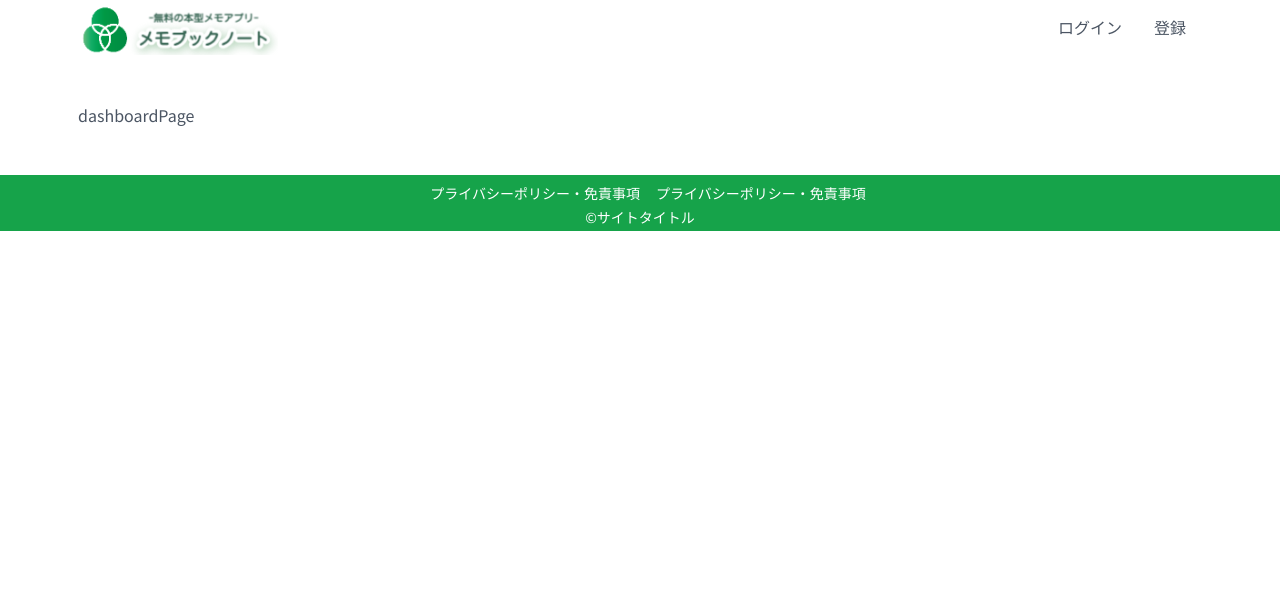
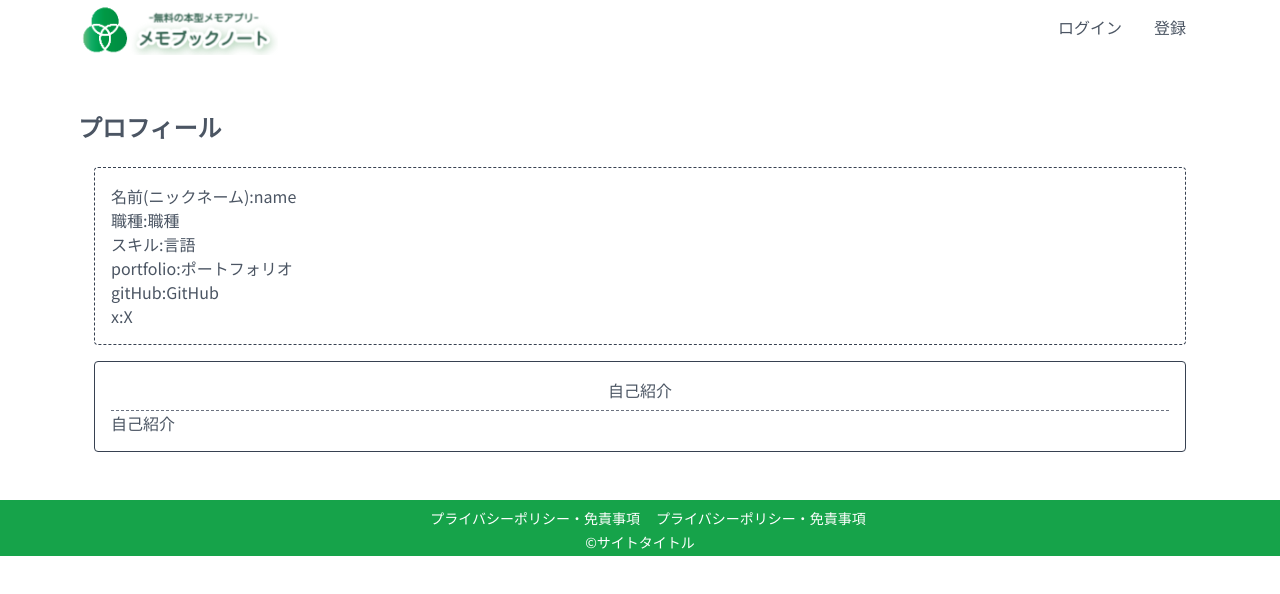
Before and after one commit to haru0354/web-app-introduction, a Next.js app: page /dashboard in a window 1280 px wide. Shown: the top 594 px of the page. Built offline with nearby package versions, Linux system fonts and the light colour scheme.

Commit message:
プロフィールコンポーネントの作成

```diff
--- a/app/(dashboard)/dashboard/page.tsx
+++ b/app/(dashboard)/dashboard/page.tsx
@@ -1,9 +1,17 @@
-import React from 'react'
+import Profile from "@/app/components/Profile";
+import { user } from "@/seeds/user";
+import React from "react";
 
 const page = () => {
   return (
-    <div>dashboardPage</div>
-  )
-}
+    <>
+      <h1 className="h1">プロフィール</h1>
+      <Profile
+        userName={user.name}
+        profile={user.profile}
+      />
+    </>
+  );
+};
 
-export default page
+export default page;
--- /dev/null
+++ b/app/components/Profile.tsx
@@ -0,0 +1,38 @@
+type ProfileProps = {
+  userName: string;
+  profile: Profile;
+};
+
+type Profile = {
+  selfIntroduction: string;
+  occupation: string;
+  skill: string;
+  portfolio: string;
+  gitHub: string;
+  x: string;
+};
+
+const Profile: React.FC<ProfileProps> = ({ userName, profile }) => {
+  return (
+    <>
+      <ul className="m-4 p-4 border border-gray-700 border-dashed rounded">
+        <li>名前(ニックネーム):{userName}</li>
+        {profile.occupation && <li>職種:{profile.occupation}</li>}
+        {profile.skill && <li>スキル:{profile.skill}</li>}
+        {profile.portfolio && <li>portfolio:{profile.portfolio}</li>}
+        {profile.gitHub && <li>gitHub:{profile.gitHub}</li>}
+        {profile.x && <li>x:{profile.x}</li>}
+      </ul>
+      {profile.selfIntroduction && (
+        <div className="m-4 p-4 border border-gray-700 rounded">
+          <p className="text-center pb-2 border-b border-gray-500 border-dashed">
+            自己紹介
+          </p>
+          {profile.selfIntroduction}
+        </div>
+      )}
+    </>
+  );
+};
+
+export default Profile;
```
